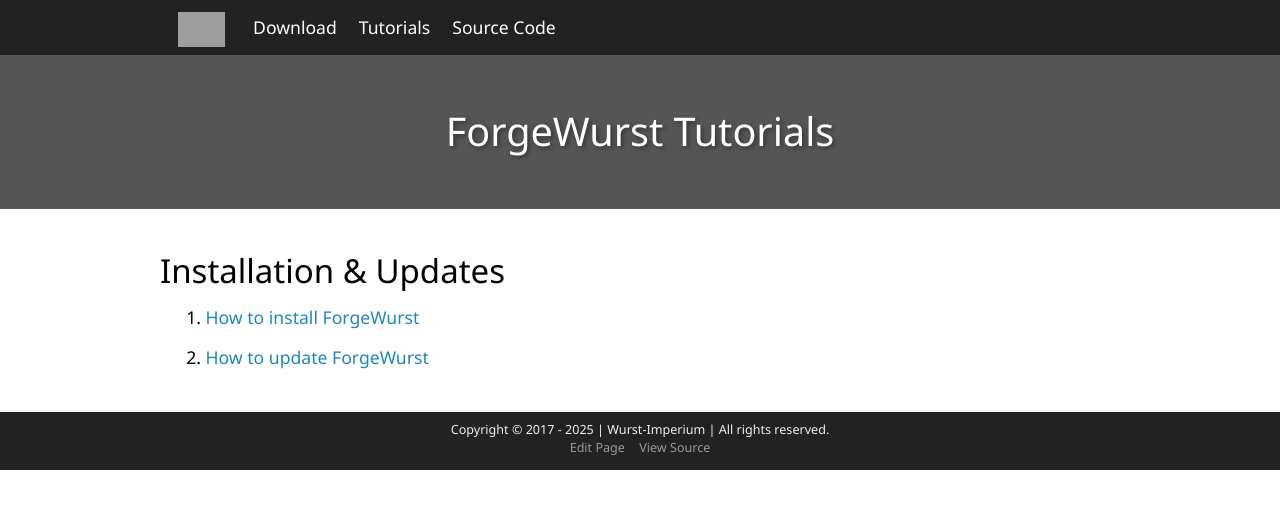
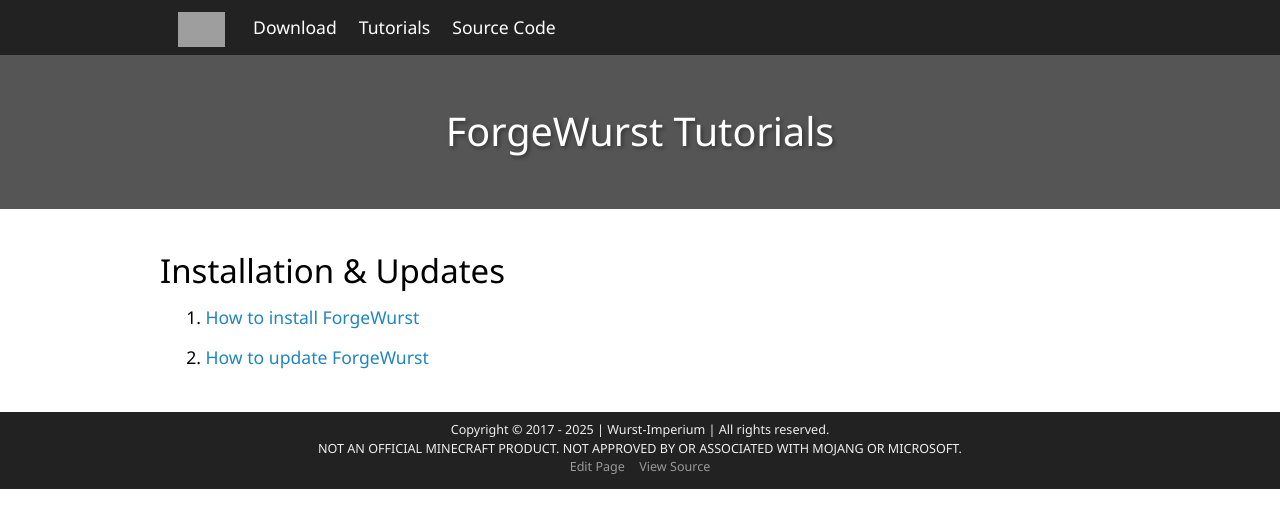
Before and after one commit to Wurst-Imperium/Forge.WurstClient.net, a Jekyll site: the page built from tutorials.md, in a window 1280 px wide. Shown: the top 528 px of the page. Built offline with Jekyll 4.4.1, drawn with Linux system fonts in a browser that asks for light colours; grey boxes are pictures that could not be loaded.

Commit message:
Add disclaimer in footer

```diff
--- a/_includes/footer.html
+++ b/_includes/footer.html
@@ -1,6 +1,7 @@
 <footer class="align-center bg-grayDarker fg-grayLighter text-small padding10 no-padding-left no-padding-right">
 	<div class="container">
-		Copyright &#169; 2017 - {{ site.time | date: '%Y' }} | Wurst-Imperium | All rights reserved.
+		<div>Copyright &#169; 2017 - {{ site.time | date: '%Y' }} | Wurst-Imperium | All rights reserved.</div>
+		<div class="margin5 no-margin-bottom no-margin-left no-margin-right">NOT AN OFFICIAL MINECRAFT PRODUCT. NOT APPROVED BY OR ASSOCIATED WITH MOJANG OR MICROSOFT.</div>
 		{% assign repo = "https://github.com/Wurst-Imperium/Forge.Wurstclient.net" %}
 		<ul class="inline-list no-margin">
 			<li><a href="{{ repo }}/edit/master/{{ page.path }}" target="_blank" class="fg-grayLight">Edit Page</a></li>
```
